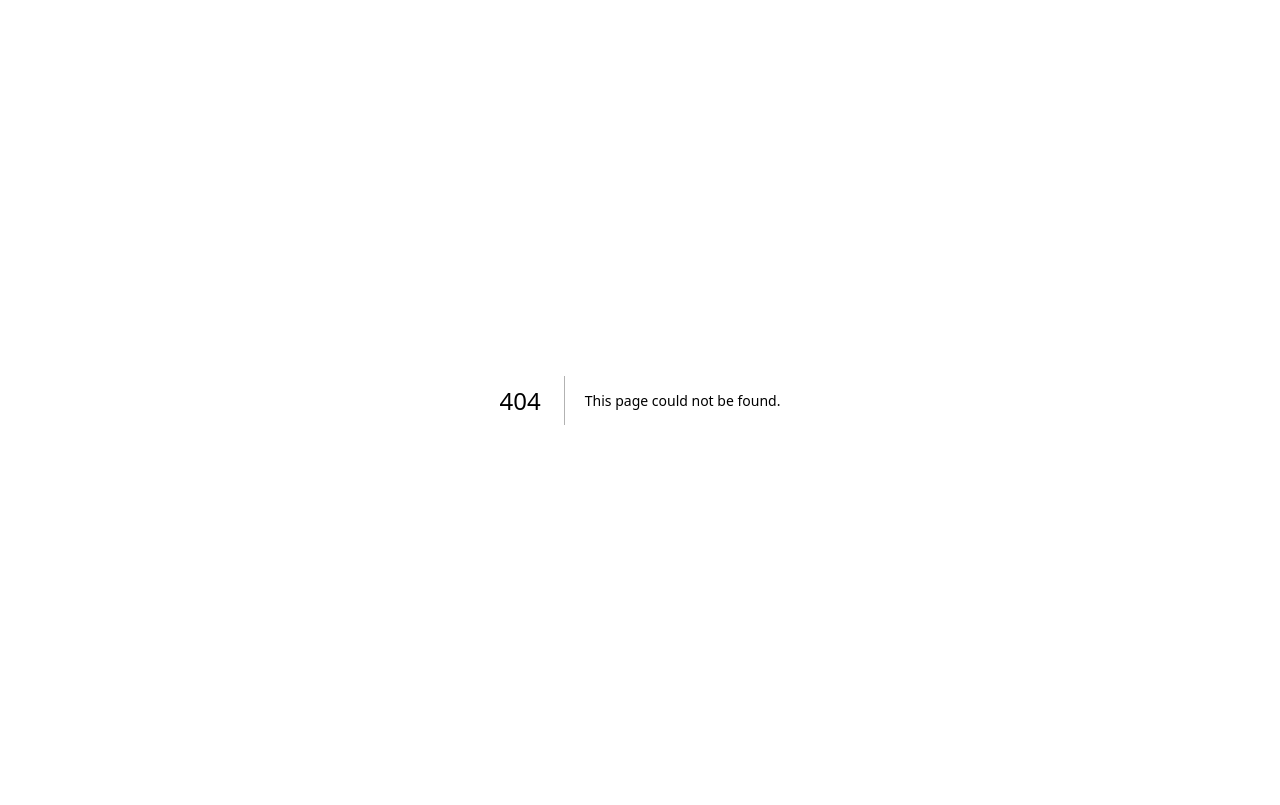
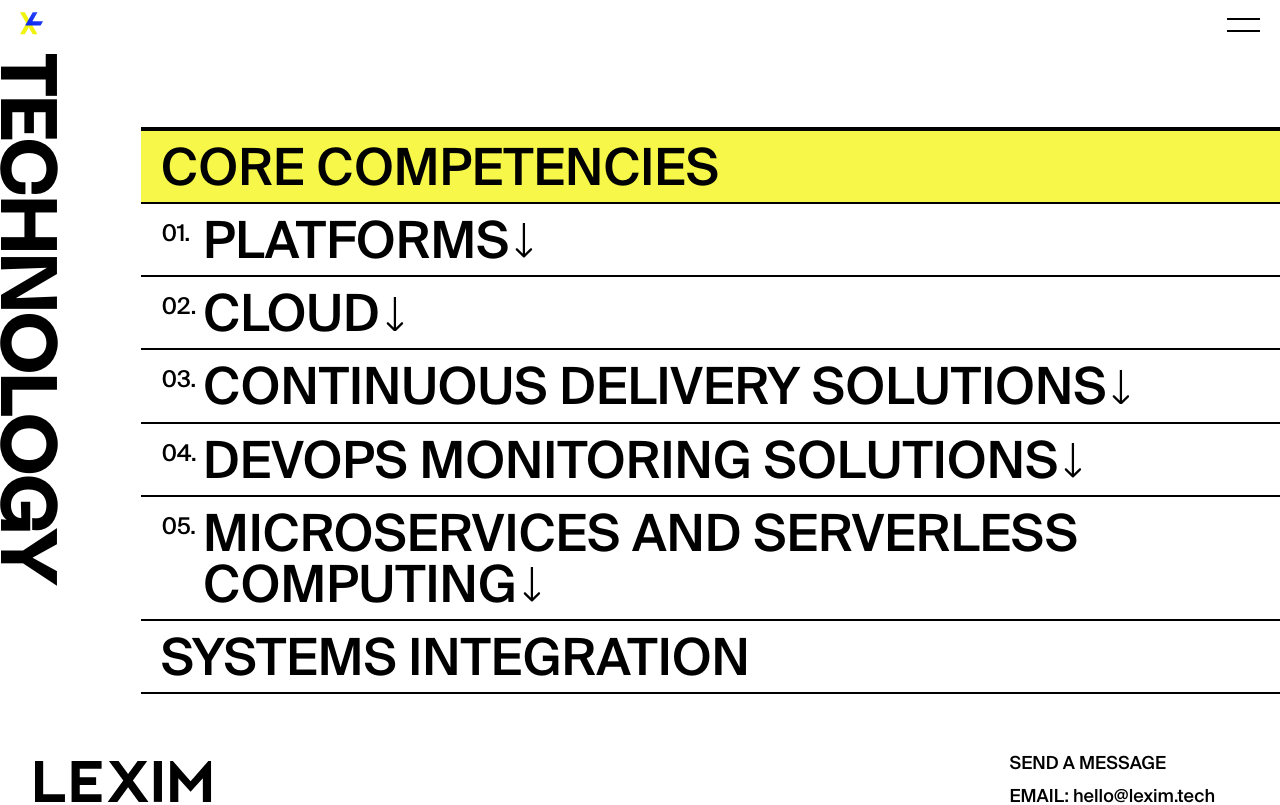
Before and after one commit to samuel-lexim/lexim-react, a Next.js app: page /technology in a window 1280 px wide. Before the commit this address had no page. Shown: the top 805 px of the page. Built offline with nearby package versions, Linux system fonts and the light colour scheme.

Commit message:
Technology

```diff
--- /dev/null
+++ b/src/components/GreenAccordion.js
@@ -0,0 +1,42 @@
+import React, {useState} from 'react';
+import styles from '@/styles/greenAccordion.module.scss';
+import Image from "next/image";
+
+const GreenAccordion = ({
+    children, className, title,
+    layout = 'normal',
+    prefixTitle = false,
+    showContent = true,
+    useArrow = true
+  }) => {
+  const [isExpanded, setIsExpanded] = useState(false);
+  const toggleAccordion = () => {
+    setIsExpanded(!isExpanded);
+  };
+
+  return (
+    <div className={`${styles.accordionWrap} ${className}
+        ${isExpanded ? styles.expanded : styles.closed}
+        ${prefixTitle ? styles.hasPrefix : styles.noPrefix}
+        ${showContent ? styles.showContent : styles.emptyContent}`}>
+
+      <div className={styles.accordionHeader} onClick={toggleAccordion}>
+        <div className={`${styles.headingContainer} `}>
+          <span className={styles.prefixTitle}>{prefixTitle}</span>
+          <h2 className={`${styles._heading}`}>{title}</h2>
+          {useArrow &&
+            <svg className={styles.downArrow} width="16" height="31" viewBox="0 0 16 31" fill="none" xmlns="http://www.w3.org/2000/svg">
+              <path
+                d="M7.29289 30.7071C7.68342 31.0976 8.31658 31.0976 8.70711 30.7071L15.0711 24.3431C15.4616 23.9526 15.4616 23.3195 15.0711 22.9289C14.6805 22.5384 14.0474 22.5384 13.6569 22.9289L8 28.5858L2.34315 22.9289C1.95262 22.5384 1.31946 22.5384 0.928933 22.9289C0.538409 23.3195 0.538409 23.9526 0.928933 24.3431L7.29289 30.7071ZM7 4.37114e-08L7 30L9 30L9 -4.37114e-08L7 4.37114e-08Z"
+                fill="#000"/>
+            </svg>
+          }
+        </div>
+      </div>
+
+      {isExpanded && showContent ? <div className={styles.accordionContent}>{children}</div> : ``}
+    </div>
+  );
+};
+
+export default GreenAccordion;
--- /dev/null
+++ b/src/pages/technology/index.js
@@ -0,0 +1,78 @@
+import Layout from "@/components/layout";
+import GreenAccordion from "@/components/GreenAccordion";
+import Footer from "@/components/footer";
+
+import page from '@/styles/page.module.scss';
+import styles from '@/styles/pageTechnology.module.scss';
+
+export default function Technology() {
+
+  return (
+    <Layout className='pageTechnology'>
+
+      <div className={`${page.pageTitle} _title`}>
+        <span>TECHNOLOGY</span>
+      </div>
+
+      <div id='fullPage'>
+
+        <div className={`${styles.technologySection} ${page.pageWrap}`}>
+          <div className={styles.innerSection}>
+
+            <div className={styles.blackLine}></div>
+
+            <GreenAccordion title="CORE COMPETENCIES" showContent={false} useArrow={false} />
+
+            <GreenAccordion prefixTitle='01.' title="PLATFORMS">
+              <div>
+                <p>Windows</p>
+                <p>Android</p>
+                <p>iOS</p>
+                <p>Linux</p>
+              </div>
+            </GreenAccordion>
+
+            <GreenAccordion prefixTitle='02.' title="CLOUD">
+              <p>AWS</p>
+              <p>Google Cloud</p>
+              <p>Azure</p>
+            </GreenAccordion>
+
+            <GreenAccordion prefixTitle='03.' title="CONTINUOUS DELIVERY SOLUTIONS">
+              <p>CI & CD Pipeline Construction</p>
+              <p>Release Management Workflow setup</p>
+              <p>Test Automation Integration</p>
+              <p>Code Quality Control</p>
+              <p>Search</p>
+            </GreenAccordion>
+
+            <GreenAccordion prefixTitle='04.' title="DEVOPS MONITORING SOLUTIONS">
+              <p>Monitor Performance</p>
+              <p>Optimize Infrastructure</p>
+              <p>Notify of issues</p>
+            </GreenAccordion>
+
+            <GreenAccordion prefixTitle='05.' title="MICROSERVICES AND SERVERLESS COMPUTING">
+              <p>Developing Microservices Architecture</p>
+              <p>Code Refactoring</p>
+              <p>Container Orchestration</p>
+              <p>Cloud Native Development</p>
+              <p>Automated Programmable Infrastructure</p>
+              <p>Consolidate Hardware Resources</p>
+            </GreenAccordion>
+
+            <GreenAccordion title="SYSTEMS INTEGRATION" useArrow={false}>
+            </GreenAccordion>
+
+            <div className={styles.blackLine}></div>
+
+          </div>
+        </div>
+
+        <Footer/>
+
+      </div>
+
+    </Layout>
+  )
+}
--- /dev/null
+++ b/src/styles/greenAccordion.module.scss
@@ -0,0 +1,170 @@
+@import "variables.module";
+
+.accordionWrap {
+  &.hasPrefix {
+    .headingContainer {
+      padding-left: 15px;
+    }
+  }
+
+  &.emptyContent {
+    .accordionHeader {
+      background-color: $color-Yellow;
+    }
+  }
+}
+
+.accordionHeader {
+  position: relative;
+  border-top: 2px solid #000;
+  padding: 10px 10px 3px;
+  font-size: 26px;
+  line-height: 1.1;
+  font-family: 'FontSui', FontRoc, sans-serif;
+  cursor: pointer;
+}
+
+.prefixTitle {
+  position: absolute;
+  top: 14px;
+  left: 4px;
+  font-size: 45%;
+}
+
+.headingContainer {
+  ._heading {
+    display: inline;
+    margin-right: 4px;
+    font-size: 24px;
+    font-weight: 500;
+  }
+}
+
+.accordionContent {
+  padding: 0 25px 15px;
+  line-height: 1.14;
+
+  * {
+    font-size: 20px;
+  }
+
+  p {
+    margin-top: 10px;
+  }
+}
+
+.downArrow {
+  height: 17px;
+  width: auto;
+  transition: transform 1s;
+}
+
+.emptyContent .downArrow {
+  display: none;
+}
+
+.showContent {
+
+  .accordionHeader:hover {
+    background: $color-Green;
+  }
+
+  &.expanded {
+    background: $color-Green;
+
+    ._heading {
+      font-weight: 700;
+    }
+
+    .downArrow {
+      transform: rotate(-180deg);
+      transform-style: preserve-3d;
+    }
+  }
+}
+
+.closed {
+
+}
+
+.noPrefix {
+
+}
+
+@media screen and (min-width: 768px) {
+  .accordionWrap {
+    &.hasPrefix {
+      .headingContainer {
+        padding-left: 3.3vw;
+      }
+    }
+  }
+
+  .accordionHeader {
+    padding: 15px 20px 5px;
+  }
+
+  .prefixTitle {
+    font-size: 1.8vw;
+    top: 18px;
+    left: 21px;
+  }
+
+  .headingContainer {
+    ._heading {
+      line-height: 1;
+      font-size: 4vw;
+      margin-right: 6px;
+    }
+  }
+
+  .accordionContent {
+    padding: 0 10vw 15px 40px;
+
+    * {
+      font-size: 3vw;
+      line-height: 1;
+    }
+  }
+
+  .downArrow {
+    height: 2.7vw;
+  }
+}
+
+@media screen and (min-width: 1440px) {
+  .accordionWrap {
+    &.hasPrefix {
+      .headingContainer {
+        padding-left: 50px;
+      }
+    }
+  }
+
+  .prefixTitle {
+    font-size: 24px;
+    top: 24px;
+    left: 32px;
+  }
+
+  .accordionHeader {
+    padding: 15px 30px 5px;
+  }
+
+  .headingContainer {
+    ._heading {
+      font-size: 64px;
+      margin-right: 10px;
+    }
+  }
+
+  .accordionContent {
+    padding: 20px 10vw 20px 50px;
+  }
+
+  .downArrow {
+    height: 45px;
+  }
+
+
+}
--- /dev/null
+++ b/src/styles/pageTechnology.module.scss
@@ -0,0 +1,20 @@
+@import "variables.module";
+
+.technologySection {
+  .innerSection {
+    position: relative;
+    width: 100%;
+  }
+}
+
+.blackLine {
+  border-top: 2px solid $color-Black;
+}
+
+@media screen and (min-width: 768px) {
+}
+
+@media screen and (min-width: 1440px) {
+
+
+}
```
